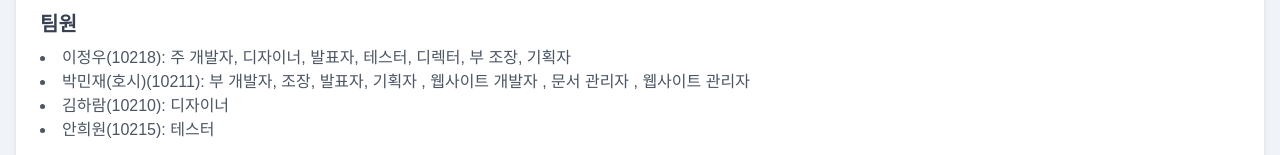
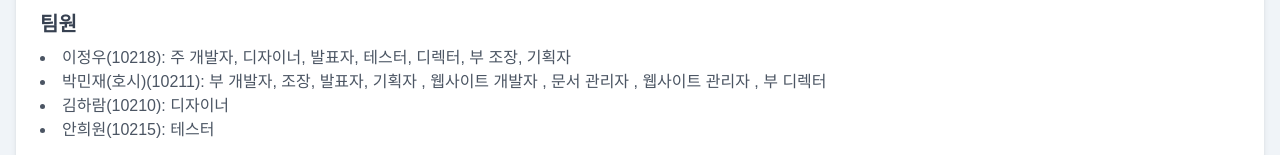
Before and after one commit to ghtlspakghtl/ghtlspakghtl.github.io, a plain HTML site: page index.html in a window 1280 px wide. Shown: the part 314-469 px from the top of the page. Drawn offline with nearby package versions, Linux system fonts and the light colour scheme.

Commit message:
Update index.html

```diff
--- a/index.html
+++ b/index.html
@@ -56,7 +56,7 @@
             <h3 class="text-xl font-semibold text-gray-700">팀원</h3>
             <ul class="list-disc list-inside mt-2 text-gray-600">
                <li>이정우(10218): 주 개발자, 디자이너, 발표자, 테스터, 디렉터, 부 조장, 기획자</li>
-               <li>박민재(호시)(10211): 부 개발자, 조장, 발표자, 기획자 , 웹사이트 개발자 , 문서 관리자 , 웹사이트 관리자</li>
+               <li>박민재(호시)(10211): 부 개발자, 조장, 발표자, 기획자 , 웹사이트 개발자 , 문서 관리자 , 웹사이트 관리자 , 부 디렉터</li>
                <li>김하람(10210): 디자이너</li>
                <li>안희원(10215): 테스터</li>
             </ul>
```
